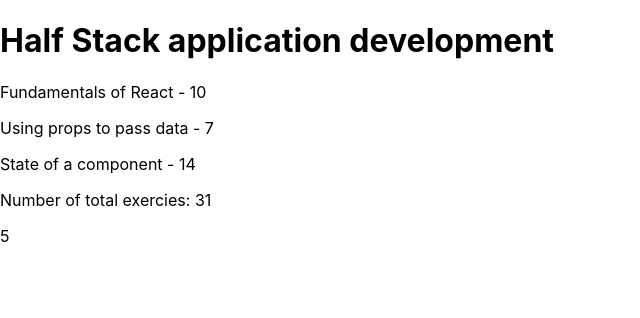
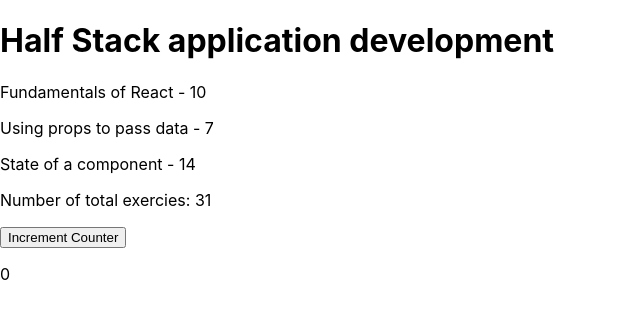
Before and after one commit to jaredtconnor/React-tutorial, a React (Create React App) app in the folder part1/: page / in a window 1280 px wide. Shown: the top 318 px of the page, without its empty margins (0-640 px from the left). Built offline with nearby package versions, Linux system fonts and the light colour scheme.

Commit message:
Button Counter

```diff
--- a/part1/src/App.js
+++ b/part1/src/App.js
@@ -6,15 +6,13 @@ import Total from './components/Total';
 import Content from './components/Content';
 
 // Main app
-const App = (props) => {
+const App = () => {
 
   const [counter, setCounter ] = useState(0);
 
-  setTimeout(
-
-    () => setCounter(counter + 1),
-    1000
-  )
+  const handleClick = () => {
+    setCounter(counter + 1);
+  }
 
   const course = {
     name: 'Half Stack application development',
@@ -42,7 +40,14 @@ const App = (props) => {
       <Header courseName={name}/>
       <Content parts={parts}/>
       <Total exercises={exercises}/>
-      <div>{counter}</div>
+      <div>
+        <button onClick={handleClick}>
+          Increment Counter
+        </button>
+        <p>
+          {counter}
+        </p>
+      </div>
     </div>
   );
 }
```
